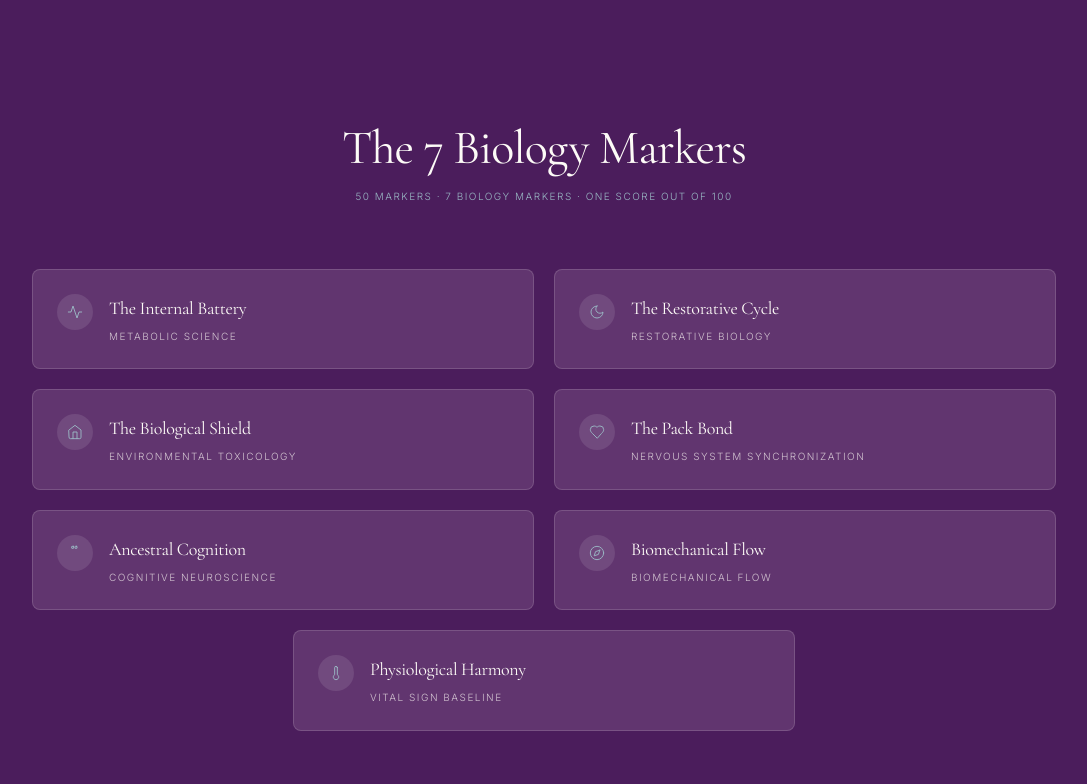
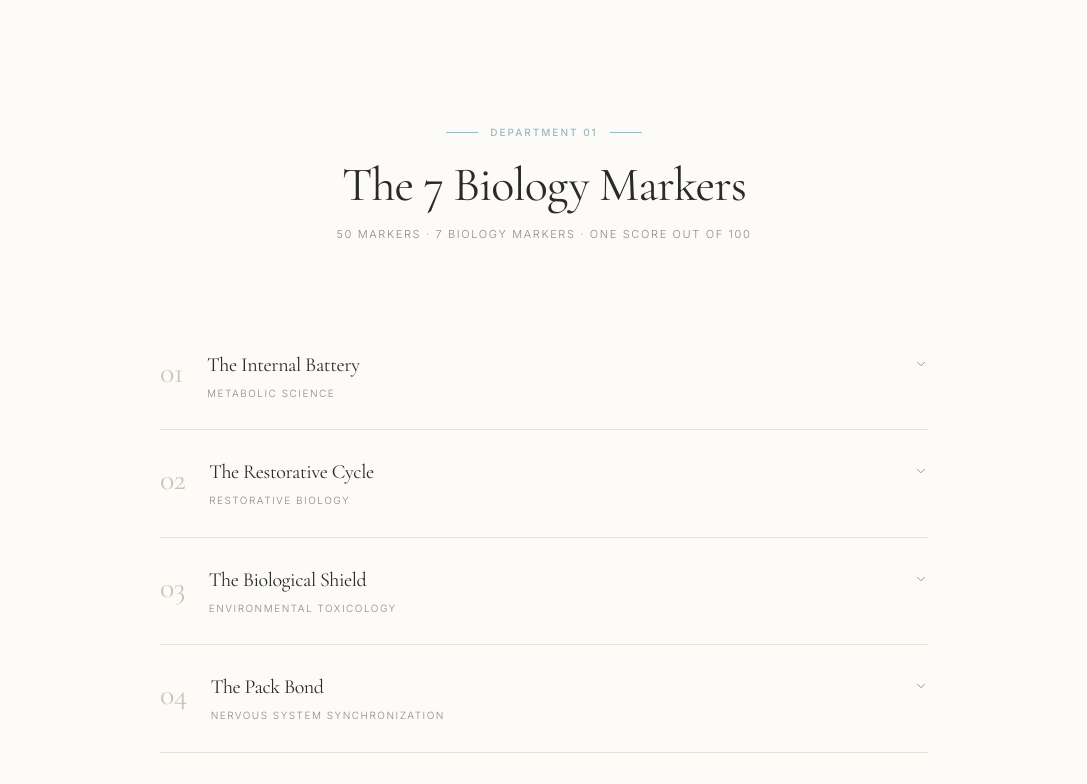
Before and after one commit to CassieAitken/the-paya-method, a React (Vite) app: page / in a window 1280 px wide. Shown: the part 1260-2044 px from the top of the page, without its empty margins (96-1183 px from the left). Built offline with nearby package versions, Linux system fonts and the light colour scheme.

Commit message:
Editorial redesign of 7 Biology Markers section: cream background instead of plum, numbered list with thin serif numerals instead of icon-circle cards, hairline dividers instead of bordered boxes, grey-toned typography with sage as the single accent color, kicker rule above headline

```diff
--- a/src/pages/Landing.tsx
+++ b/src/pages/Landing.tsx
@@ -95,62 +95,61 @@ export function Landing({ setStep, onSelectPillar, onShowFounderMessage }: Landi
         </div>
       </section>
 
-      {/* ===== SEVEN PILLARS (Card Grid) ===== */}
-      <section ref={pillarsReveal.ref as React.RefObject<HTMLElement>} className={`relative left-1/2 right-1/2 -mx-[50vw] w-screen bg-[#4B1D5C] py-16 sm:py-24 lg:py-32 px-6 ${pillarsReveal.className}`} data-section="pillars">
-        <div className="max-w-5xl mx-auto">
-          <div className="mb-12 sm:mb-16 text-center">
-            <h2 className="text-3xl sm:text-4xl lg:text-5xl font-serif text-[#FDFBF7] leading-[1.05] tracking-tight mb-4">
+      {/* ===== SEVEN PILLARS (Editorial List) ===== */}
+      <section ref={pillarsReveal.ref as React.RefObject<HTMLElement>} className={`relative left-1/2 right-1/2 -mx-[50vw] w-screen bg-[#FDFBF7] py-16 sm:py-24 lg:py-32 px-6 ${pillarsReveal.className}`} data-section="pillars">
+        <div className="max-w-3xl mx-auto">
+          <div className="mb-14 sm:mb-20 text-center">
+            <div className="flex items-center justify-center gap-3 mb-5">
+              <div className="w-8 h-px bg-[#9AB8C4]"></div>
+              <p className="text-[10px] uppercase tracking-[0.2em] text-[#9AB8C4] font-medium">Department 01</p>
+              <div className="w-8 h-px bg-[#9AB8C4]"></div>
+            </div>
+            <h2 className="text-3xl sm:text-4xl lg:text-5xl font-serif text-[#2A2A28] leading-[1.05] tracking-tight mb-4">
               The 7 Biology Markers
             </h2>
-            <p className="text-[10px] uppercase tracking-[0.15em] text-[#9AB8C4]">
+            <p className="text-[11px] uppercase tracking-[0.15em] text-[#8A8A86]">
               50 Markers &middot; 7 Biology Markers &middot; One Score out of 100
             </p>
           </div>
 
-          <div className="grid grid-cols-1 sm:grid-cols-2 gap-4 sm:gap-5">
+          <div className="divide-y divide-[#E8E2D9]">
             {foundations.map((f, i) => {
-              const Icon = f.Icon;
               const isOpen = openPillar === i;
               const desc = pillarDescriptions[i];
               return (
                 <div
                   key={f.id}
-                  className={`group relative border rounded-lg transition-all duration-300 cursor-pointer ${
-                    isOpen
-                      ? 'border-[#9AB8C4]/40 bg-[#61356F] shadow-sm'
-                      : 'bg-[#61356F] border-[#FDFBF7]/15 hover:border-[#FDFBF7]/30'
-                  } ${i === 6 ? 'sm:col-span-2 sm:max-w-[calc(50%-0.625rem)] sm:mx-auto' : ''}`}
+                  className="group cursor-pointer py-6 sm:py-7"
                   onClick={() => setOpenPillar(isOpen ? null : i)}
                 >
-                  <div className="p-5 sm:p-6">
-                    <div className="flex items-start gap-4">
-                      <div className={`w-9 h-9 rounded-full flex items-center justify-center flex-shrink-0 transition-colors ${
-                        isOpen ? 'bg-[#9AB8C4]/15' : 'bg-[#FDFBF7]/10'
-                      }`}>
-                        <Icon size={16} strokeWidth={1.4} className="transition-colors text-[#9AB8C4]" />
-                      </div>
+                  <div className="flex items-start gap-5 sm:gap-6">
+                    <span className="font-serif text-2xl sm:text-3xl text-[#C9C4B8] tracking-tight flex-shrink-0 leading-none pt-1">
+                      {String(i + 1).padStart(2, '0')}
+                    </span>
                     <div className="flex-1 min-w-0">
-                        <h3 className="font-serif text-base sm:text-lg tracking-tight transition-colors leading-tight text-[#FDFBF7]">
+                      <div className="flex items-baseline justify-between gap-4">
+                        <h3 className="font-serif text-lg sm:text-xl tracking-tight leading-tight text-[#2A2A28] group-hover:text-[#4B1D5C] transition-colors">
                           {f.title}
                         </h3>
-                        <p className="text-[10px] uppercase tracking-[0.15em] text-[#EDE6E9]/80 mt-1.5">
+                        <Icons.ChevronDown size={14} strokeWidth={1.5} className={`text-[#8A8A86] flex-shrink-0 transition-transform duration-300 ${isOpen ? 'rotate-180' : ''}`} />
+                      </div>
+                      <p className="text-[10px] uppercase tracking-[0.15em] text-[#8A8A86] mt-1.5">
                         {desc.focus}
                       </p>
-                      </div>
-                    </div>
 
                       <div className={`transition-all duration-300 ease-in-out overflow-hidden ${
                         isOpen ? 'max-h-64 opacity-100 mt-4' : 'max-h-0 opacity-0 mt-0'
                       }`}>
-                      <p className="text-[#E4D9E8] leading-[1.8] font-light text-[13px] sm:text-[14px] pl-[52px]">
+                        <p className="text-[#5C534E] leading-[1.8] font-light text-[13px] sm:text-[14px]">
                           {desc.definition}
                         </p>
                         <button
                           onClick={(e) => { e.stopPropagation(); onSelectPillar(f); }}
-                        className="text-[10px] uppercase tracking-[0.15em] text-[#9AB8C4] hover:text-[#FDFBF7] transition-colors font-bold mt-3 pl-[52px]"
+                          className="text-[10px] uppercase tracking-[0.15em] text-[#9AB8C4] hover:text-[#4B1D5C] transition-colors font-bold mt-3"
                         >
                           Explore Full Detail
                         </button>
+                      </div>
                     </div>
                   </div>
                 </div>
```
Lines whose indentation alone changed are shown as unchanged.
